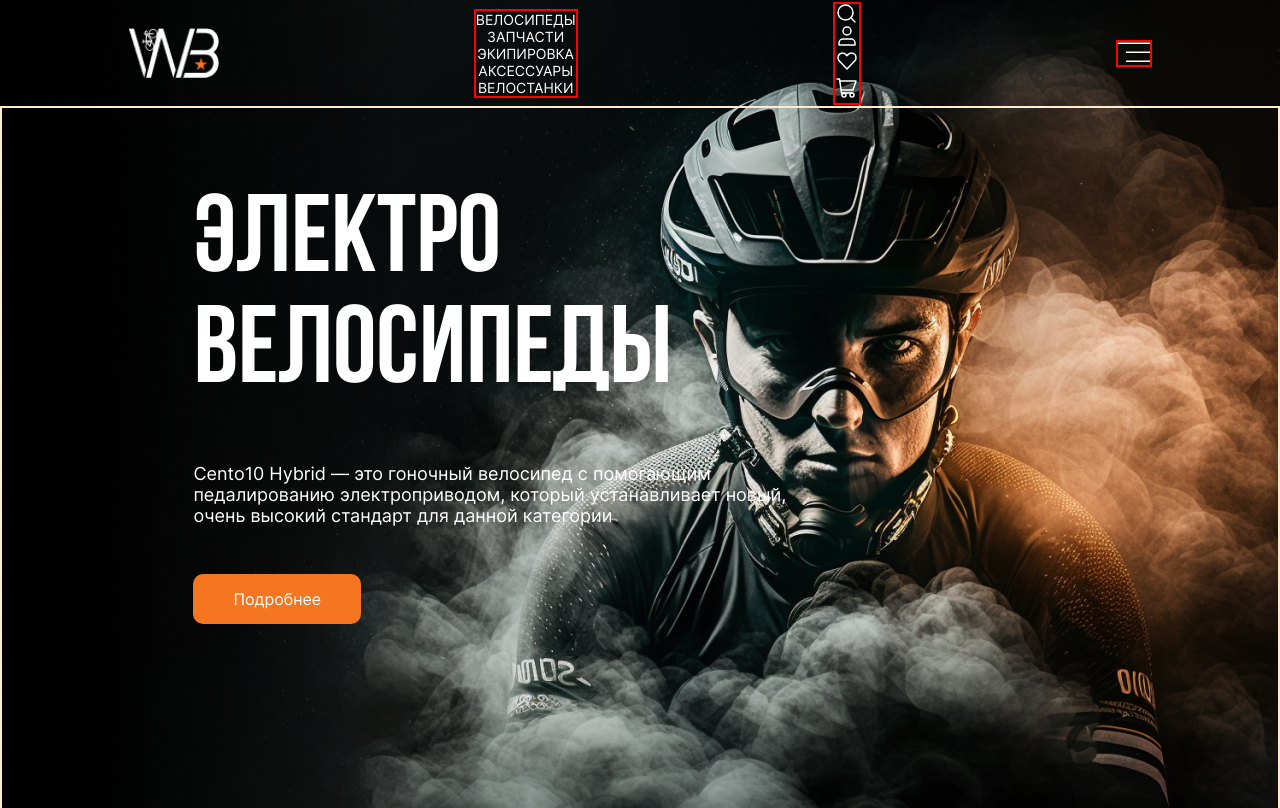
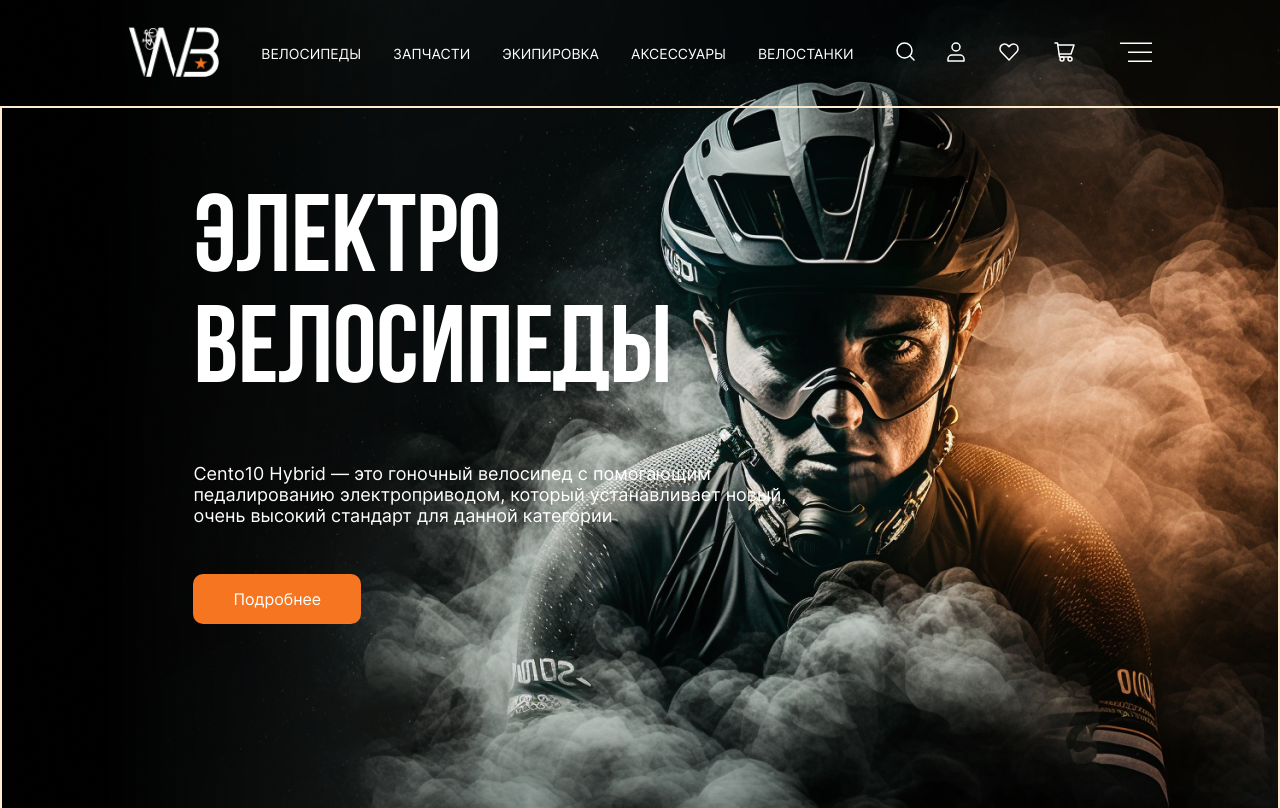
Before and after one commit to Cycle-Temka/Cycle-Frontend, a React (Create React App) app in the folder app/: page / in a window 1280 px wide. Shown: the top 808 px of the page. Built offline with nearby package versions, Linux system fonts and the light colour scheme.

Commit message:
Upd: fork Header

```diff
--- a/app/src/styles/Header.css
+++ b/app/src/styles/Header.css
@@ -1,35 +1,4 @@
 .header-wrapper {
-  /* position: fixed; */
-  /* display: flex;
-  flex-direction: row;
-  height: 106px;
-  /* width: 100%; */
-  padding: 28px 0px 28px 0px;
-  /* justify-content: space-around;
-  border: 2px solid purple;
-  align-items: center; */
-}
-
-.logo {
-  height: 50px;
-}
-
-.nav-wrapper {
-  display: flex;
-  gap: 10%;
-  border: 2px solid red;
-}
-
-.nav-wrapper-description {
-  /* width: 528px; */
-}
-
-.list-item {
-  /* gap: 32px; */
-}
-
-.header-wrapper {
-  /* position: fixed ; */
   height: 106px;
   padding-left: 10%;
   padding-right: 10%;
@@ -39,7 +8,23 @@
   display: flex;
 }
 
-.nav-wrapper-description {
-  gap: 10%;
+.logo {
+  height: 50px;
+}
+
+.ul {
   display: flex;
+  flex-wrap: wrap;
+  column-gap: 32px;
 }
+
+.list-link {
+  display: inline-flex;
+  align-items: center;
+  height: 106px;
+  text-transform: uppercase;
+}
+
+.svg {
+  color: #f57520;
+}
--- a/app/src/widgets/Header.tsx
+++ b/app/src/widgets/Header.tsx
@@ -1,70 +1,181 @@
 import React from "react";
 import "../styles/Header.css";
 import logo from "../assets/img/logo.png";
-
-import search from "../assets/svg/search.svg";
-import profile from "../assets/svg/profile.svg";
-import favourites from "../assets/svg/favourites.svg";
-import cart from "../assets/svg/cart.svg";
-import more from "../assets/svg/more.svg";
 
 function Header(transparent: boolean) {
   return (
     <header>
       <div className="header-wrapper">
-        <img src={logo} alt="world-bike-logo" className="logo" />
-        <div className="nav-wrapper nav-wrapper-description">
-          <nav>
-            <ul>
-              <li className="list-item">
+        <a className="logo-link" href="/">
+          <img src={logo} alt="" className="logo" />
+        </a>
+        <nav className="header-menu">
+          <ul className="header-menu-list ul">
+            <li className="list-link">
               <a href="/">ВЕЛОСИПЕДЫ</a>
             </li>
-              <li className="list-item">
+            <li className="list-link">
               <a href="/">ЗАПЧАСТИ</a>
             </li>
-              <li className="list-item">
+            <li className="list-link">
               <a href="/">ЭКИПИРОВКА</a>
             </li>
-              <li className="list-item">
+            <li className="list-link">
               <a href="/">АКСЕССУАРЫ</a>
             </li>
-              <li className="list-item">
+            <li className="list-link">
               <a href="/">ВЕЛОСТАНКИ</a>
             </li>
           </ul>
         </nav>
-        </div>
-        <div className="nav-wrapper nav-wrapper-icons">
-          <nav>
-            <ul>
-              <li className="list-item">
-                <a href="/">
-                  <img src={search} alt="search" />
+        <nav className="header-actions">
+          <ul className="header-actions-list ul">
+            <li className="list-link">
+              <a href="/" className="search svg">
+                <svg
+                  width="19"
+                  height="19"
+                  viewBox="0 0 19 19"
+                  fill="none"
+                  xmlns="http://www.w3.org/2000/svg"
+                >
+                  <path
+                    d="M16 8.5C16 12.6421 12.6421 16 8.5 16C4.35786 16 1 12.6421 1 8.5C1 4.35786 4.35786 1 8.5 1C12.6421 1 16 4.35786 16 8.5Z"
+                    stroke="white"
+                    stroke-width="1.5"
+                    stroke-linecap="round"
+                    stroke-linejoin="round"
+                  />
+                  <path
+                    d="M17.9994 17.9999L13.8027 13.8032"
+                    stroke="white"
+                    stroke-width="1.5"
+                    stroke-linecap="round"
+                    stroke-linejoin="round"
+                  />
+                </svg>
               </a>
             </li>
-              <li className="list-item">
-                <a href="/">
-                  <img src={profile} alt="profile" />
+            <li className="list-link">
+              <a href="/" className="profile svg">
+                <svg
+                  width="18"
+                  height="20"
+                  viewBox="0 0 18 20"
+                  fill="none"
+                  xmlns="http://www.w3.org/2000/svg"
+                >
+                  <path
+                    d="M13 13H5C2.79086 13 1 14.7909 1 17V19H9H17V17C17 14.7909 15.2091 13 13 13Z"
+                    stroke="white"
+                    stroke-width="1.5"
+                    stroke-linecap="round"
+                    stroke-linejoin="round"
+                  />
+                  <path
+                    d="M9 9C11.2091 9 13 7.20914 13 5C13 2.79086 11.2091 1 9 1C6.79086 1 5 2.79086 5 5C5 7.20914 6.79086 9 9 9Z"
+                    stroke="white"
+                    stroke-width="1.5"
+                    stroke-linecap="round"
+                    stroke-linejoin="round"
+                  />
+                </svg>
               </a>
             </li>
-              <li className="list-item">
-                <a href="/">
-                  <img src={favourites} alt="favourites" />
+            <li className="list-link">
+              <a href="/" className="favourites svg">
+                <svg
+                  width="24"
+                  height="24"
+                  viewBox="0 0 24 24"
+                  fill="none"
+                  xmlns="http://www.w3.org/2000/svg"
+                >
+                  <path
+                    d="M4.3314 12.0474L12 20L19.6686 12.0474C20.5211 11.1633 21 9.96429 21 8.71405C21 6.11055 18.9648 4 16.4543 4C15.2487 4 14.0925 4.49666 13.24 5.38071L12 6.66667L10.76 5.38071C9.90749 4.49666 8.75128 4 7.54569 4C5.03517 4 3 6.11055 3 8.71405C3 9.96429 3.47892 11.1633 4.3314 12.0474Z"
+                    stroke="white"
+                    stroke-width="1.5"
+                    stroke-linecap="round"
+                    stroke-linejoin="round"
+                  />
+                </svg>
               </a>
             </li>
-              <li className="list-item">
-                <a href="/">
-                  <img src={cart} alt="cart" />
+            <li className="list-link">
+              <a href="/" className="cart svg">
+                <svg
+                  width="24"
+                  height="24"
+                  viewBox="0 0 24 24"
+                  fill="none"
+                  xmlns="http://www.w3.org/2000/svg"
+                >
+                  <path
+                    d="M17 17H6.5L4.5 3H2"
+                    stroke="white"
+                    stroke-width="1.5"
+                    stroke-linecap="round"
+                    stroke-linejoin="round"
+                  />
+                  <path
+                    d="M4.78613 5H21.0004L18.0004 14H6.07184"
+                    stroke="white"
+                    stroke-width="1.5"
+                    stroke-linecap="round"
+                    stroke-linejoin="round"
+                  />
+                  <path
+                    d="M9 21C10.1046 21 11 20.1046 11 19C11 17.8954 10.1046 17 9 17C7.89543 17 7 17.8954 7 19C7 20.1046 7.89543 21 9 21Z"
+                    stroke="white"
+                    stroke-width="1.5"
+                    stroke-linecap="round"
+                    stroke-linejoin="round"
+                  />
+                  <path
+                    d="M17 21C18.1046 21 19 20.1046 19 19C19 17.8954 18.1046 17 17 17C15.8954 17 15 17.8954 15 19C15 20.1046 15.8954 21 17 21Z"
+                    stroke="white"
+                    stroke-width="1.5"
+                    stroke-linecap="round"
+                    stroke-linejoin="round"
+                  />
+                </svg>
               </a>
             </li>
           </ul>
         </nav>
-        </div>
-        <div className="nav-wrapper nav-wrapper-more">
-          <a className="nav_item" id="more" href="/">
-            <img src={more} alt="more" />
-          </a>
-        </div>
+        <button className="header-burger-button">
+          <svg
+            width="32"
+            height="20"
+            viewBox="0 0 32 20"
+            fill="none"
+            xmlns="http://www.w3.org/2000/svg"
+          >
+            <line
+              y1="1.25"
+              x2="32"
+              y2="1.25"
+              stroke="white"
+              stroke-width="1.5"
+            />
+            <line
+              x1="8"
+              y1="10.25"
+              x2="32"
+              y2="10.25"
+              stroke="white"
+              stroke-width="1.5"
+            />
+            <line
+              x1="8"
+              y1="19.25"
+              x2="32"
+              y2="19.25"
+              stroke="white"
+              stroke-width="1.5"
+            />
+          </svg>
+        </button>
       </div>
     </header>
   );
```
Lines whose indentation alone changed are shown as unchanged.
